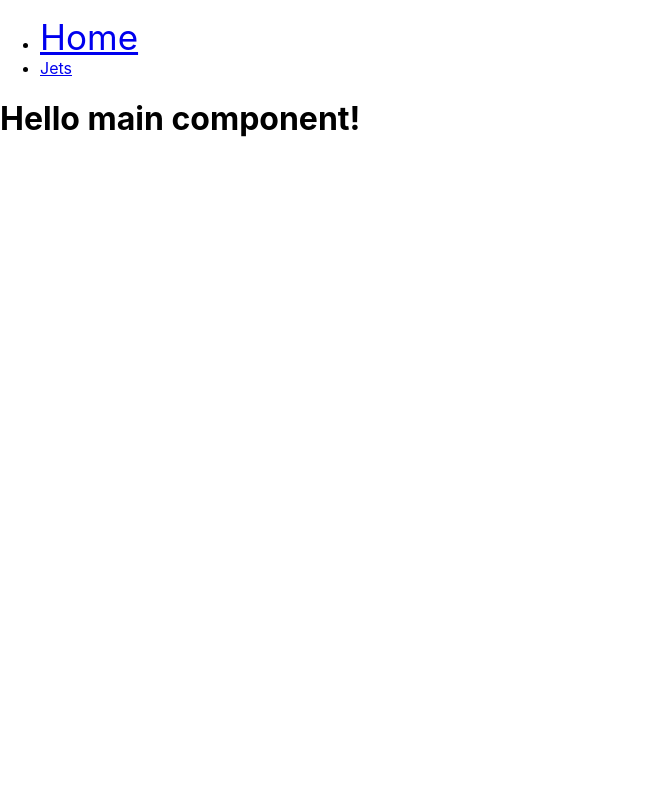
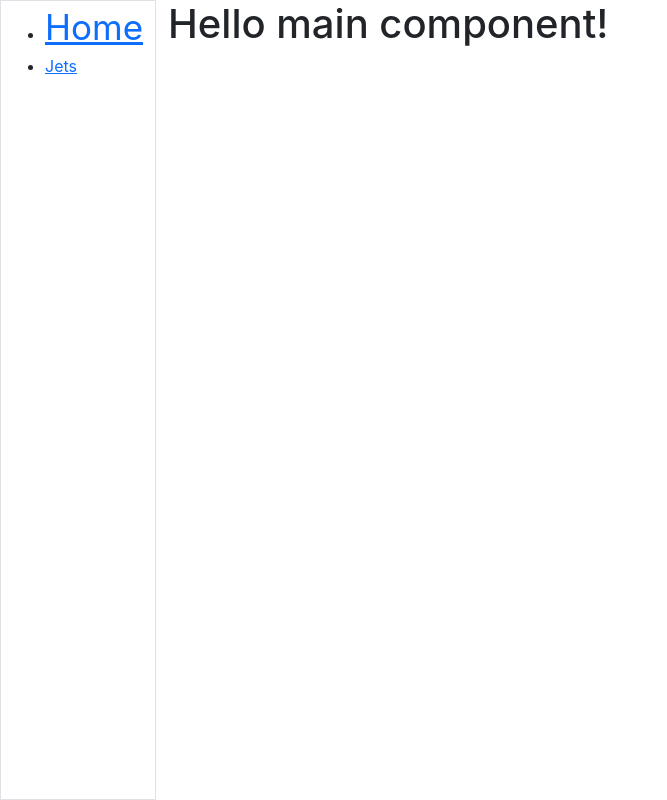
Before and after one commit to mikemtzp/Easy-Fly, a React (Create React App) app: page / in a window 1280 px wide. Shown: the whole page, without its empty margins (0-667 px from the left). Built offline with nearby package versions, Linux system fonts and the light colour scheme.

Commit message:
Refactor main and nav

```diff
--- a/src/components/main/Main.js
+++ b/src/components/main/Main.js
@@ -4,12 +4,14 @@ import Nav from '../nav/Nav';
 
 function Main() {
   return (
-    <>
-      <Nav />
-      <main>
-        <h1>Hello main component!</h1>
-      </main>
-    </>
+    <div className="container-fluid">
+      <div className="row">
+        <Nav />
+        <main className="col">
+          <h1>Hello main component!</h1>
+        </main>
+      </div>
+    </div>
   );
 }
 
--- a/src/components/nav/Nav.js
+++ b/src/components/nav/Nav.js
@@ -1,5 +1,7 @@
 import React from 'react';
 import { NavLink } from 'react-router-dom';
+
+import 'bootstrap/dist/css/bootstrap.min.css';
 
 function Nav() {
   const activeStyle = {
@@ -8,8 +10,7 @@ function Nav() {
   };
 
   return (
-    <>
-      <nav>
+    <nav className="col-auto min-vh-100 border">
       <ul>
         <li>
           <NavLink
@@ -29,7 +30,6 @@ function Nav() {
         </li>
       </ul>
     </nav>
-    </>
   );
 }
 
```
Lines whose indentation alone changed are shown as unchanged.
